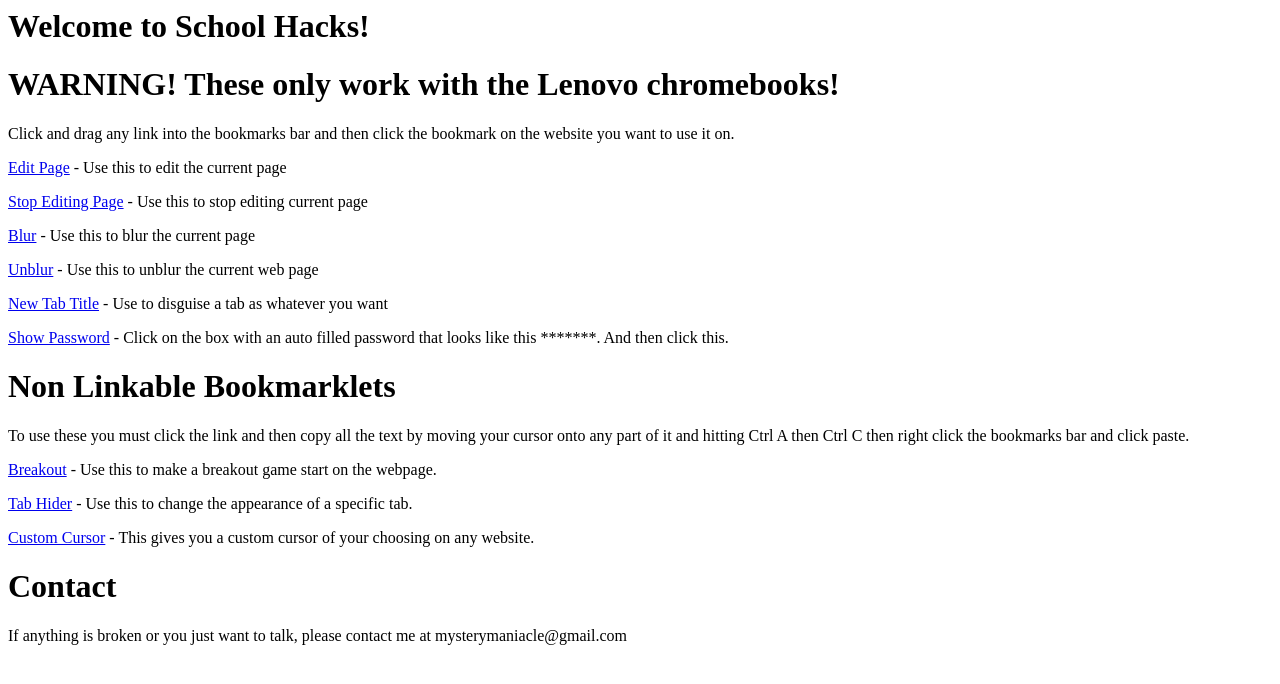
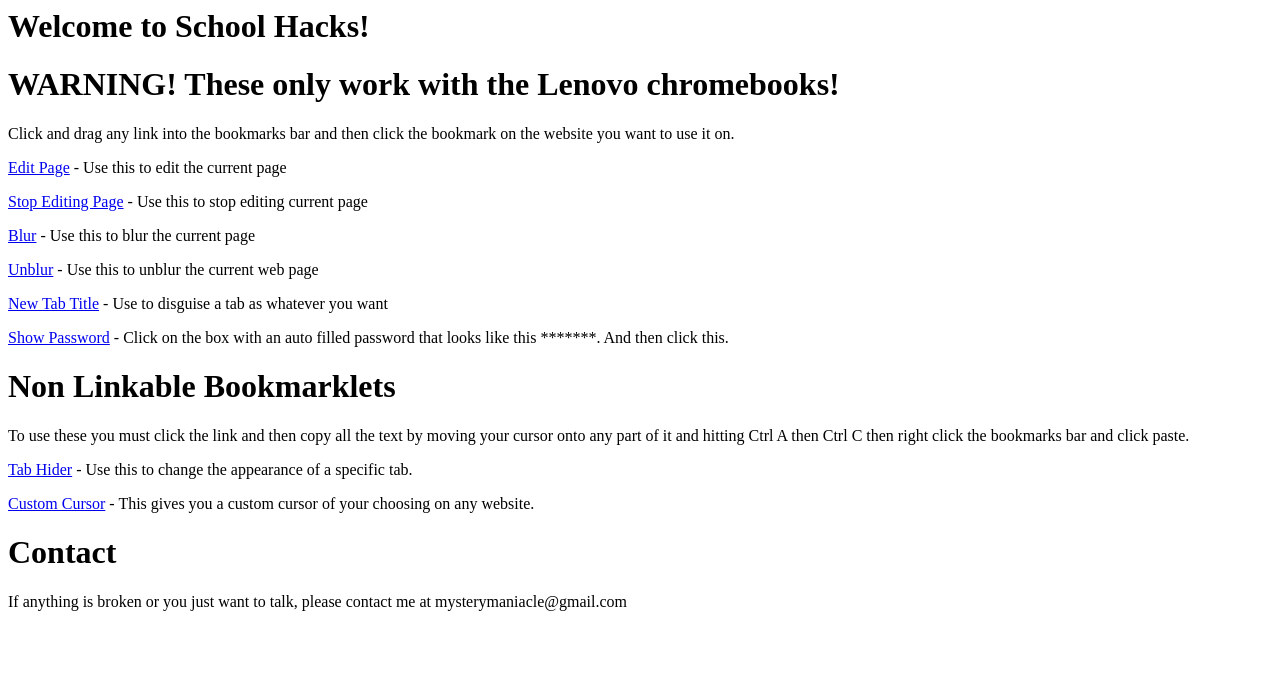
Before and after one commit to MysteryManiacle/SchoolHacks, a plain HTML site: page index.html in a window 1280 px wide. Drawn offline with Linux system fonts and the light colour scheme.

Commit message:
Update index.html
Removed Breakout game

```diff
--- a/index.html
+++ b/index.html
@@ -10,7 +10,6 @@
   <p><a href="javascript:(function(){ var IN,F;IN=document.getElementsByTagName('input'); for(var i=0;i<IN.length;i++){F=IN[i]; if(F.type.toLowerCase()=='password'){ try{F.type='text'}catch(r){ var n,Fa;n=document.createElement('input'); Fa=F.attributes;for(var ii=0;ii<Fa.length;ii++){ var k,knn,knv;k=Fa[ii];knn=k.nodeName;knv=k.nodeValue; if(knn.toLowerCase()!='type'){ if(knn!='height'&&knn!='width'&!!knv)n[knn]=knv}}; F.parentNode.replaceChild(n,F)}}}})()">Show Password</a> - Click on the box with an auto filled password that looks like this *******. And then click this.</p>
   <h1>Non Linkable Bookmarklets</h1>
   <p>To use these you must click the link and then copy all the text by moving your cursor onto any part of it and hitting Ctrl A then Ctrl C then right click the bookmarks bar and click paste.</p>
-  <p><a href="https://raw.githubusercontent.com/Legend7269/Bookmarklets/main/Breakout%20(By%20Dragonmaster)">Breakout</a> - Use this to make a breakout game start on the webpage.</p>
   <p><a href="https://raw.githubusercontent.com/DevBubba/Bookmarklets/main/Tools/TabCloaker.js">Tab Hider</a> - Use this to change the appearance of a specific tab.</p>
   <p><a href="https://raw.githubusercontent.com/DevBubba/Bookmarklets/main/Tools/CustomCursor.js">Custom Cursor</a> - This gives you a custom cursor of your choosing on any website.</p>
 <h1>Contact</h1>
```
